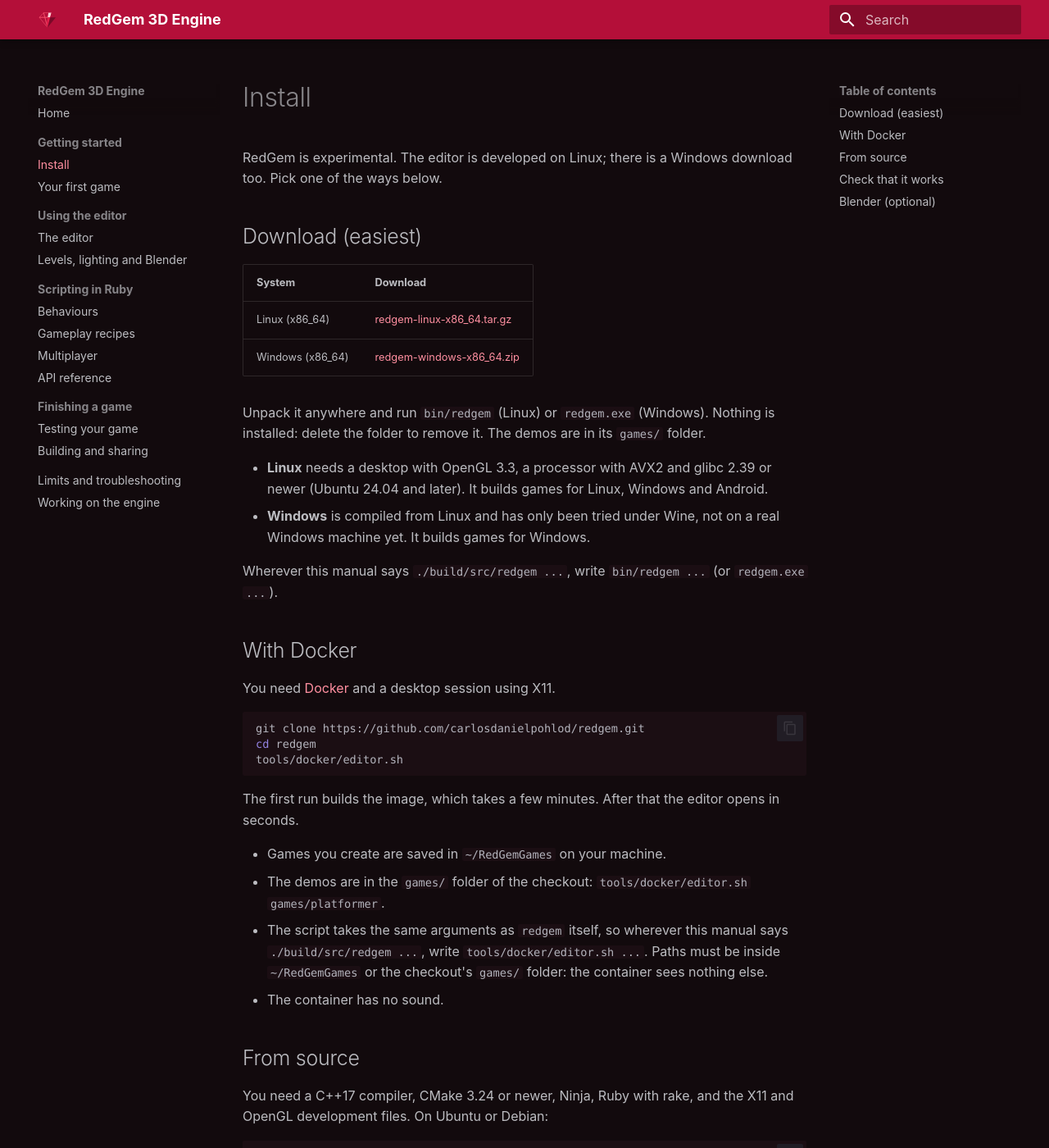
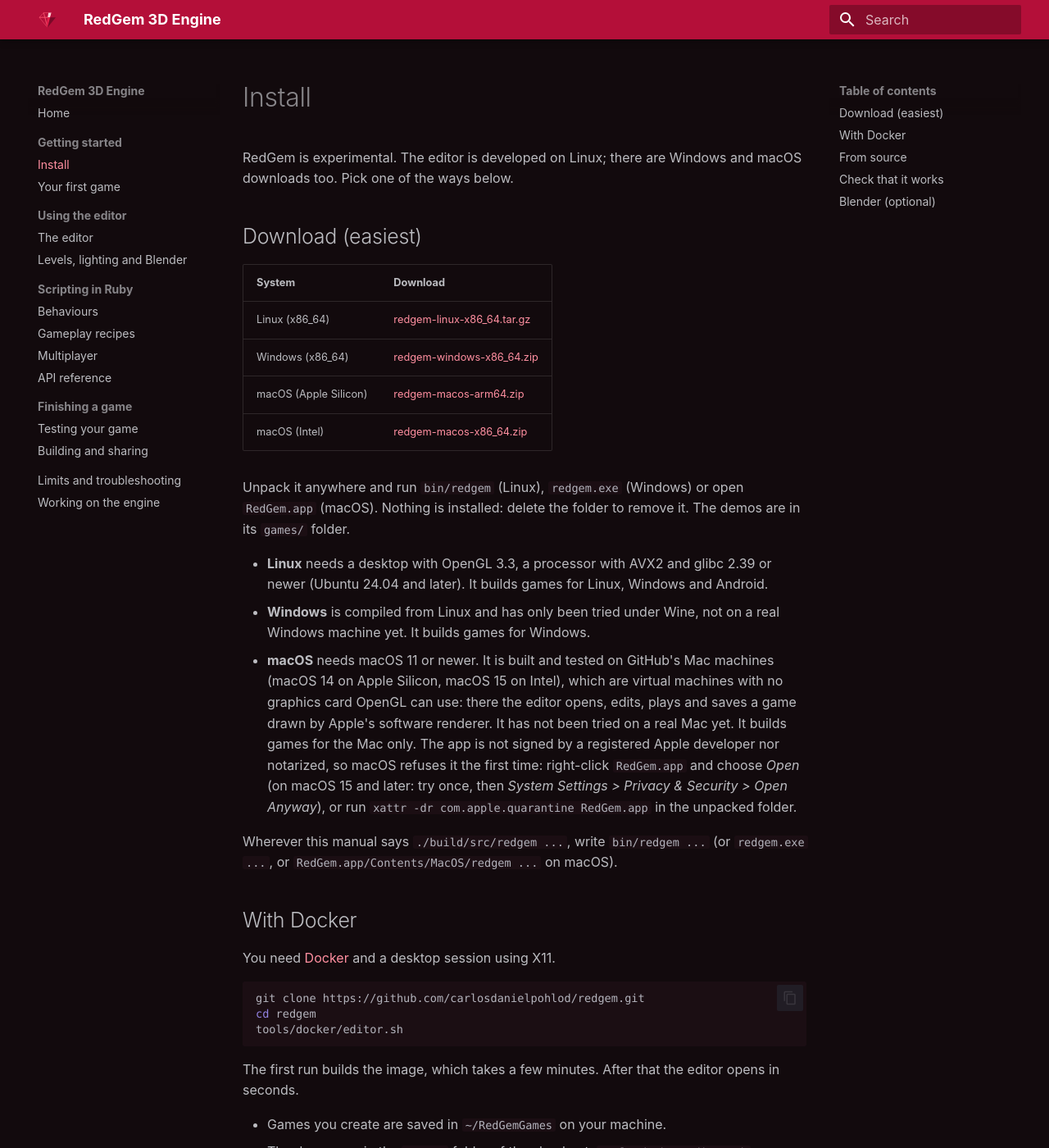
Before and after one commit to carlosdanielpohlod/redgem, an MkDocs documentation site: the page built from docs/install.md, in a window 1280 px wide and 1400 px high. Shown: the whole window at 82% size. Built offline with MkDocs 1.6.1 and Material for MkDocs 9.7.7, drawn with Linux system fonts in a browser that asks for light colours; some of the changed text lies outside the part shown.

Commit message:
Say in the docs what the macOS downloads are and how far they were tested
Download rows and install notes for the two Mac zips, how to open an
app that is not signed, and the limits: checked only on GitHub's
virtual Macs, drawn by Apple's software renderer, never on a real Mac.
The macOS workflow also runs on main and on version tags.

````diff
--- a/docs/install.md
+++ b/docs/install.md
@@ -1,6 +1,7 @@
 # Install
 
-RedGem is experimental. The editor is developed on Linux; there is a Windows download too.
+RedGem is experimental. The editor is developed on Linux; there are Windows and macOS downloads
+too.
 Pick one of the ways below.
 
 ## Download (easiest)
@@ -9,16 +10,27 @@
 |--------|----------|
 | Linux (x86_64) | [redgem-linux-x86_64.tar.gz](https://github.com/carlosdanielpohlod/redgem/releases/latest/download/redgem-linux-x86_64.tar.gz) |
 | Windows (x86_64) | [redgem-windows-x86_64.zip](https://github.com/carlosdanielpohlod/redgem/releases/latest/download/redgem-windows-x86_64.zip) |
+| macOS (Apple Silicon) | [redgem-macos-arm64.zip](https://github.com/carlosdanielpohlod/redgem/releases/latest/download/redgem-macos-arm64.zip) |
+| macOS (Intel) | [redgem-macos-x86_64.zip](https://github.com/carlosdanielpohlod/redgem/releases/latest/download/redgem-macos-x86_64.zip) |
 
-Unpack it anywhere and run `bin/redgem` (Linux) or `redgem.exe` (Windows). Nothing is installed:
-delete the folder to remove it. The demos are in its `games/` folder.
+Unpack it anywhere and run `bin/redgem` (Linux), `redgem.exe` (Windows) or open `RedGem.app`
+(macOS). Nothing is installed: delete the folder to remove it. The demos are in its `games/` folder.
 
 - **Linux** needs a desktop with OpenGL 3.3, a processor with AVX2 and glibc 2.39 or newer
   (Ubuntu 24.04 and later). It builds games for Linux, Windows and Android.
 - **Windows** is compiled from Linux and has only been tried under Wine, not on a real Windows
   machine yet. It builds games for Windows.
+- **macOS** needs macOS 11 or newer. It is built and tested on GitHub's Mac machines (macOS 14 on
+  Apple Silicon, macOS 15 on Intel), which are virtual machines with no graphics card OpenGL can
+  use: there the editor opens, edits, plays and saves a game drawn by Apple's software renderer.
+  It has not been tried on a real Mac yet. It builds games for the Mac only.
+  The app is not signed by a registered Apple developer nor notarized, so macOS refuses it the
+  first time: right-click `RedGem.app` and choose *Open* (on macOS 15 and later: try once, then
+  *System Settings > Privacy & Security > Open Anyway*), or run
+  `xattr -dr com.apple.quarantine RedGem.app` in the unpacked folder.
 
-Wherever this manual says `./build/src/redgem ...`, write `bin/redgem ...` (or `redgem.exe ...`).
+Wherever this manual says `./build/src/redgem ...`, write `bin/redgem ...` (or `redgem.exe ...`,
+or `RedGem.app/Contents/MacOS/redgem ...` on macOS).
 
 ## With Docker
 
@@ -49,6 +61,9 @@
   libgl1-mesa-dev libx11-dev libxrandr-dev libxinerama-dev libxcursor-dev libxi-dev libasound2-dev
 ```
 
+On macOS: the Xcode command line tools (`xcode-select --install`), then
+`brew install cmake ninja` and a Ruby with rake (the CI builds with Ruby 3.3).
+
 Then:
 
 ```bash
````
Also changed, not shown: KNOWN_LIMITATIONS.md (+7 -1 lines), README.md (+6 -2 lines), docs/first-game.md (+1 -1 lines), docs/shipping.md (+1 -1 lines), docs/troubleshooting.md (+8 -2 lines), 2 other files.
